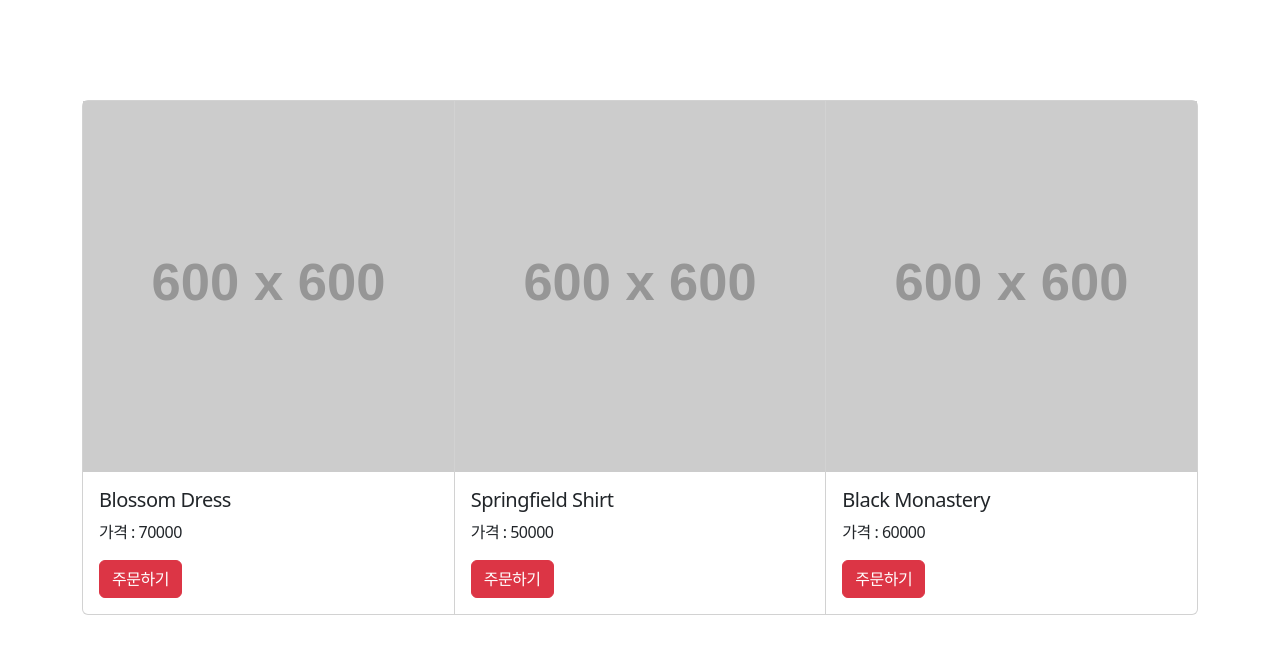
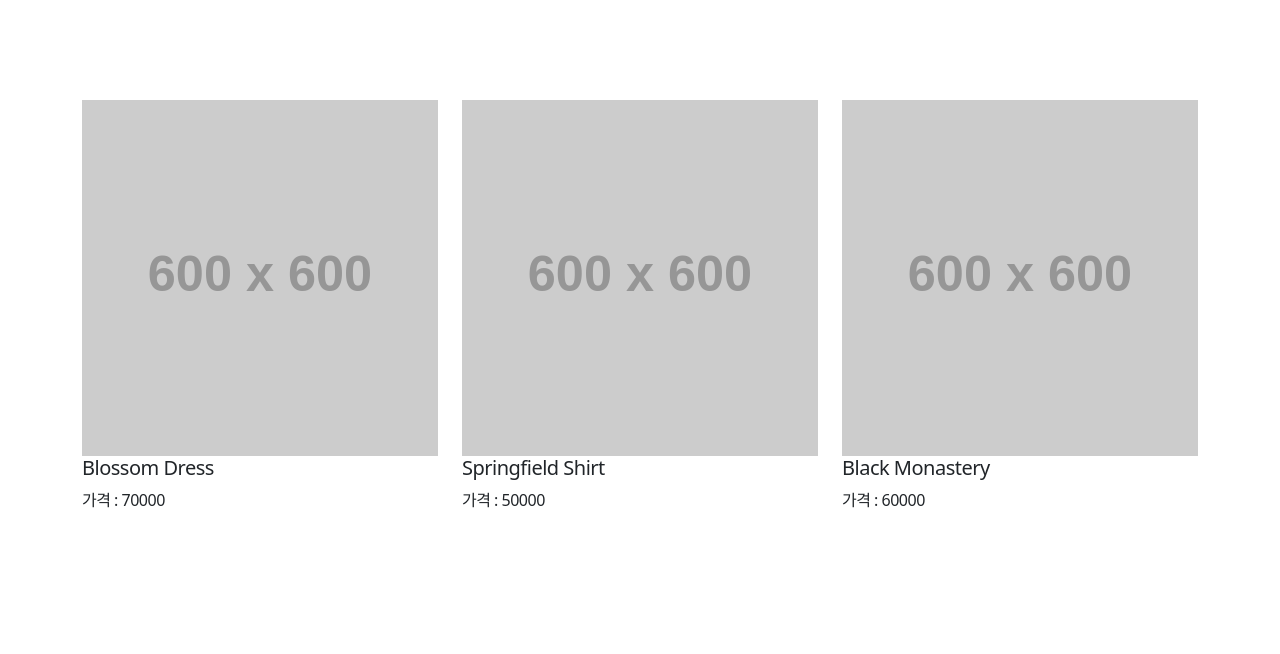
Before and after one commit to JEON-Sungsu/scriptLearning, a plain HTML site: page pages/arrayObj.html in a window 1280 px wide. Drawn offline with nearby package versions, Linux system fonts and the light colour scheme; placeholder pictures from the web are drawn by us.

Commit message:
ajax 사용방법 정리, 데이터 바인딩 연습

```diff
--- a/js/arrayObj.js
+++ b/js/arrayObj.js
@@ -4,14 +4,17 @@ var products = [
     { id : 2, price : 60000, title : 'Black Monastery' }
   ];
 
-  const cardContent = document.querySelectorAll('.card-body');
-
-  cardContent.forEach(function(el, index) {
-    const cardTitle = el.children[0];
-    const cardPrice = el.children[1];
-    cardTitle.innerHTML = products[index].title;
-    cardPrice.innerHTML = '가격 : ' +  products[index].price;
-  })
+$(document).ready(function(){
+    let cardItem = '';
+    $(products).each(function(index,item){
+        cardItem = `<div class="col-sm-4">
+                        <img src="https://via.placeholder.com/600" class="w-100">
+                        <h5>${item.title}</h5>
+                        <p>가격 : ${item.price}</p>
+                    </div>`
+        $('#itemContainer').append(cardItem);
+    })
+})
 
 
   //배열에서 자료 찾아내기.
@@ -34,16 +37,16 @@ var products = [
 //    }
 }
 
-findName('Thor')
+// findName('Thor')
 
 //구구단 만들기
-const arr99 = [2,3,4,5,6,7,8,9];
+// const arr99 = [2,3,4,5,6,7,8,9];
 
-for (let i = 0; i < arr99.length; i++){
-    for (let item = 2; item < 10; item++){
-        console.log(item * arr99[i]);
-    }
-}
+// for (let i = 0; i < arr99.length; i++){
+//     for (let item = 2; item < 10; item++){
+//         console.log(item * arr99[i]);
+//     }
+// }
 
 //평균점수 구하는 계산기 만들기
 
@@ -68,4 +71,14 @@ function sumScore(before, now){
     }
 }
 
-sumScore([10,20,30,40,50], 40);
+// sumScore([10,20,30,40,50], 40);
+
+//ajax 사용하기
+
+// $.get('https://codingapple1.github.io/price.json')
+// .done(function(data){
+//     console.log(data.price);
+// })
+// .fail(function(){
+//     alert('에러')
+// })
--- a/pages/arrayObj.html
+++ b/pages/arrayObj.html
@@ -24,30 +24,8 @@
         <div class="header"></div>
         <div class="contents">
             <div class="container-content">
-                <div class="card-group container">
-                    <div class="card">
-                        <img src="https://via.placeholder.com/600">
-                        <div class="card-body">
-                            <h5>Card title</h5>
-                            <p>가격 : 70000</p>
-                            <button class="btn btn-danger">주문하기</button>
-                        </div>
-                    </div>
-                    <div class="card">
-                        <img src="https://via.placeholder.com/600">
-                        <div class="card-body">
-                            <h5>Card title</h5>
-                            <p>가격 : 70000</p>
-                            <button class="btn btn-danger">주문하기</button>
-                        </div>
-                    </div>
-                    <div class="card">
-                        <img src="https://via.placeholder.com/600">
-                        <div class="card-body">
-                            <h5>Card title</h5>
-                            <p>가격 : 70000</p>
-                            <button class="btn btn-danger">주문하기</button>
-                        </div>
+                <div class="container">
+                    <div class="row" id="itemContainer">
                     </div>
                 </div>
             </div>
```
Also changed, not shown: 1 other file.
